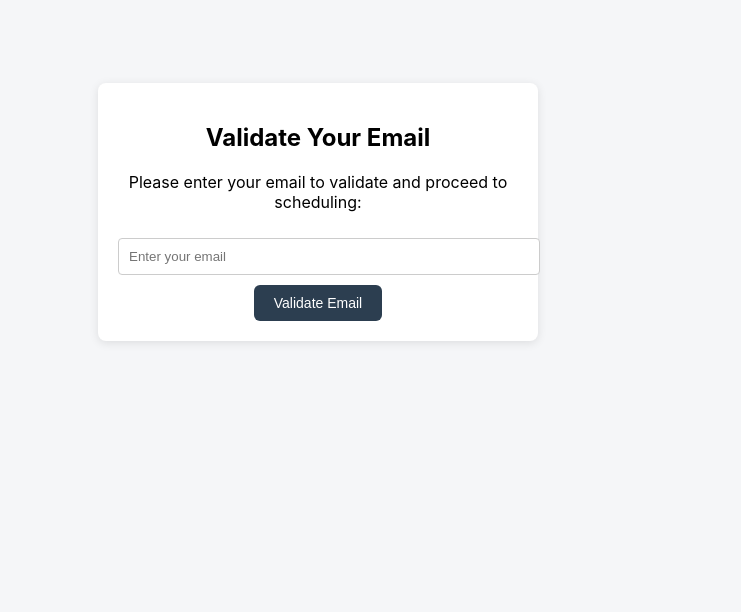
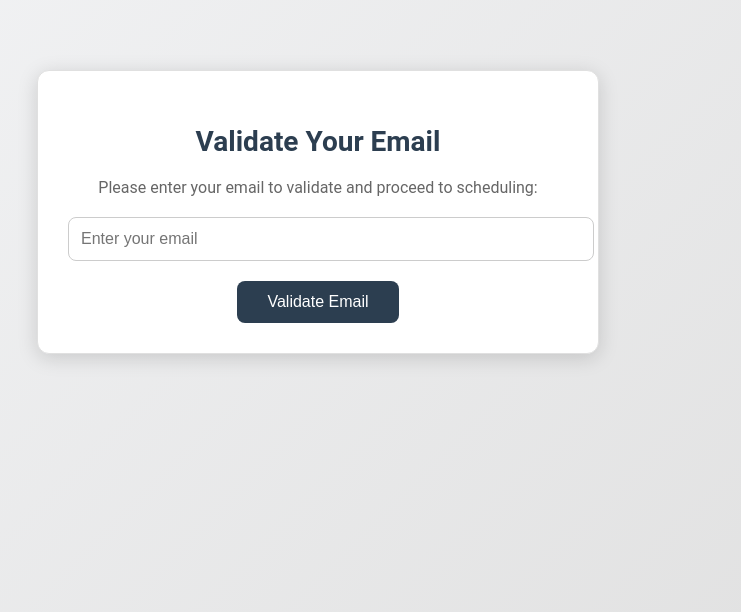
Before and after one commit to fmxpartner/fmxentrevistas, a React (Create React App) app: page / in a window 1280 px wide. Shown: the part 188-800 px from the top of the page, without its empty margins (322-1063 px from the left). Built offline with nearby package versions, Linux system fonts and the light colour scheme.

Commit message:
Enhance visual design of interview scheduling page and adjust slot display format

```diff
--- a/src/App.js
+++ b/src/App.js
@@ -74,7 +74,7 @@ function App() {
     try {
       const interview = {
         candidateId,
-        candidateName: email, // Podemos ajustar isso se você tiver o nome do candidato
+        candidateName: email,
         start: slot.start,
         end: slot.end,
         type: slot.type,
@@ -97,57 +97,154 @@ function App() {
     }
   };
 
+  const formatDateTime = (date) => {
+    return new Date(date).toLocaleString('pt-BR', {
+      day: '2-digit',
+      month: '2-digit',
+      year: 'numeric',
+      hour: '2-digit',
+      minute: '2-digit',
+    });
+  };
+
   return (
-    <div style={{ display: 'flex', justifyContent: 'center', alignItems: 'center', height: '100vh', backgroundColor: '#f5f6f8' }}>
-      <div style={{ backgroundColor: '#fff', padding: '20px', borderRadius: '8px', boxShadow: '0 2px 10px rgba(0,0,0,0.1)', width: '400px', textAlign: 'center' }}>
+    <div style={{
+      display: 'flex',
+      justifyContent: 'center',
+      alignItems: 'center',
+      minHeight: '100vh',
+      background: 'linear-gradient(135deg, #f5f6f8 0%, #e0e0e0 100%)',
+      fontFamily: "'Roboto', sans-serif",
+    }}>
+      <div style={{
+        backgroundColor: '#fff',
+        padding: '30px',
+        borderRadius: '12px',
+        boxShadow: '0 4px 20px rgba(0,0,0,0.15)',
+        width: '500px',
+        maxWidth: '90%',
+        textAlign: 'center',
+        border: '1px solid #e0e0e0',
+      }}>
         {!isValidated ? (
           <>
-            <h2>Validate Your Email</h2>
-            <p>Please enter your email to validate and proceed to scheduling:</p>
+            <h2 style={{
+              fontSize: '28px',
+              color: '#2c3e50',
+              marginBottom: '20px',
+              fontWeight: '600',
+            }}>
+              Validate Your Email
+            </h2>
+            <p style={{
+              fontSize: '16px',
+              color: '#666',
+              marginBottom: '20px',
+            }}>
+              Please enter your email to validate and proceed to scheduling:
+            </p>
             <input
               type="email"
               value={email}
               onChange={(e) => setEmail(e.target.value)}
               placeholder="Enter your email"
-              style={{ width: '100%', padding: '10px', margin: '10px 0', borderRadius: '4px', border: '1px solid #ccc' }}
+              style={{
+                width: '100%',
+                padding: '12px',
+                marginBottom: '20px',
+                borderRadius: '8px',
+                border: '1px solid #ccc',
+                fontSize: '16px',
+                outline: 'none',
+                transition: 'border-color 0.3s ease',
+              }}
+              onFocus={(e) => e.target.style.borderColor = '#2c3e50'}
+              onBlur={(e) => e.target.style.borderColor = '#ccc'}
             />
-            {error && <p style={{ color: 'red' }}>{error}</p>}
+            {error && <p style={{ color: '#ff4d4f', marginBottom: '20px', fontSize: '14px' }}>{error}</p>}
             <button
               onClick={handleValidateEmail}
               style={{
                 background: '#2c3e50',
                 color: 'white',
                 border: 'none',
-                padding: '10px 20px',
-                borderRadius: '6px',
+                padding: '12px 30px',
+                borderRadius: '8px',
                 cursor: 'pointer',
-                fontSize: '14px',
-                transition: 'background 0.3s ease',
+                fontSize: '16px',
+                fontWeight: '500',
+                transition: 'background 0.3s ease, transform 0.1s ease',
               }}
               onMouseEnter={(e) => e.target.style.background = '#34495e'}
               onMouseLeave={(e) => e.target.style.background = '#2c3e50'}
+              onMouseDown={(e) => e.target.style.transform = 'scale(0.98)'}
+              onMouseUp={(e) => e.target.style.transform = 'scale(1)'}
             >
               Validate Email
             </button>
           </>
         ) : (
           <>
-            <h2>FMX Consultoria</h2>
+            <h2 style={{
+              fontSize: '28px',
+              color: '#2c3e50',
+              marginBottom: '20px',
+              fontWeight: '600',
+            }}>
+              FMX Consultoria
+            </h2>
             {availableSlots.length > 0 ? (
               <div>
-                <p>Select a date for your interview:</p>
+                <p style={{
+                  fontSize: '16px',
+                  color: '#666',
+                  marginBottom: '20px',
+                }}>
+                  Select a date for your interview:
+                </p>
                 <ul style={{ listStyle: 'none', padding: 0 }}>
                   {availableSlots.map((slot, index) => (
-                    <li key={index} style={{ margin: '10px 0' }}>
+                    <li key={index} style={{
+                      display: 'flex',
+                      alignItems: 'center',
+                      justifyContent: 'space-between',
+                      background: selectedDate === slot.start ? '#e6f4ea' : '#f9f9f9',
+                      padding: '15px',
+                      margin: '10px 0',
+                      borderRadius: '8px',
+                      border: `1px solid ${selectedDate === slot.start ? '#0FBC49' : '#e0e0e0'}`,
+                      transition: 'all 0.3s ease',
+                    }}>
+                      <div style={{ display: 'flex', alignItems: 'center' }}>
                         <input
                           type="checkbox"
                           checked={selectedDate === slot.start}
                           onChange={() => handleDateSelection(slot)}
                           disabled={selectedDate && selectedDate !== slot.start}
+                          style={{ marginRight: '15px', cursor: 'pointer' }}
                         />
-                      {slot.type === 'online' ? 'Online' : 'In-Person'}: {new Date(slot.start).toLocaleString()} - {new Date(slot.end).toLocaleString()}
+                        <span style={{
+                          fontSize: '16px',
+                          color: '#333',
+                          fontWeight: '500',
+                        }}>
+                          {formatDateTime(slot.start).split(',')[0]} - Das {formatDateTime(slot.start).split(',')[1]} às {formatDateTime(slot.end).split(',')[1]} ({slot.type === 'online' ? 'Online' : 'In-Person'})
+                        </span>
+                      </div>
                       {selectedDate === slot.start && (
-                        <button onClick={handleEditDate} style={{ marginLeft: '10px', background: '#ff4d4f', color: 'white', border: 'none', padding: '5px 10px', borderRadius: '4px' }}>
+                        <button onClick={handleEditDate} style={{
+                          background: '#ff4d4f',
+                          color: 'white',
+                          border: 'none',
+                          padding: '8px 15px',
+                          borderRadius: '6px',
+                          cursor: 'pointer',
+                          fontSize: '14px',
+                          transition: 'background 0.3s ease',
+                        }}
+                        onMouseEnter={(e) => e.target.style.background = '#e63946'}
+                        onMouseLeave={(e) => e.target.style.background = '#ff4d4f'}
+                        >
                           Edit
                         </button>
                       )}
@@ -155,13 +252,15 @@ function App() {
                   ))}
                 </ul>
                 {selectedDate && (
-                  <p style={{ color: '#0FBC49' }}>Interview scheduled successfully!</p>
+                  <p style={{ color: '#0FBC49', marginTop: '20px', fontSize: '16px', fontWeight: '500' }}>
+                    Interview scheduled successfully!
+                  </p>
                 )}
               </div>
             ) : (
-              <p>No interview slots available at the moment.</p>
+              <p style={{ fontSize: '16px', color: '#666' }}>No interview slots available at the moment.</p>
             )}
-            {error && <p style={{ color: 'red' }}>{error}</p>}
+            {error && <p style={{ color: '#ff4d4f', marginTop: '20px', fontSize: '14px' }}>{error}</p>}
           </>
         )}
       </div>
@@ -169,4 +268,4 @@ function App() {
   );
 }
 
-export default App; /* alterado */
+export default App;
```
Lines whose indentation alone changed are shown as unchanged.
